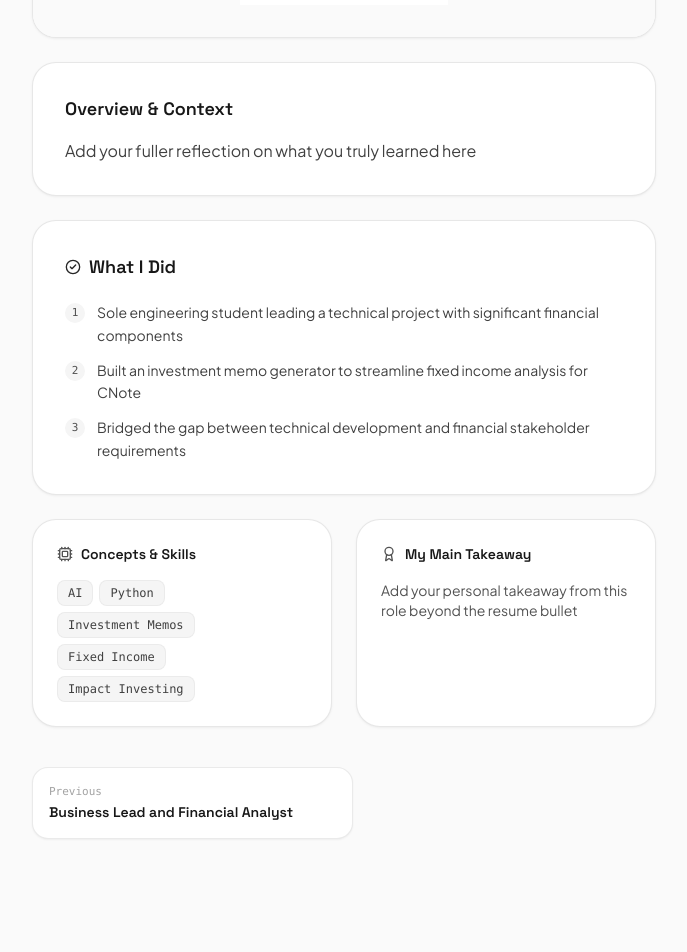
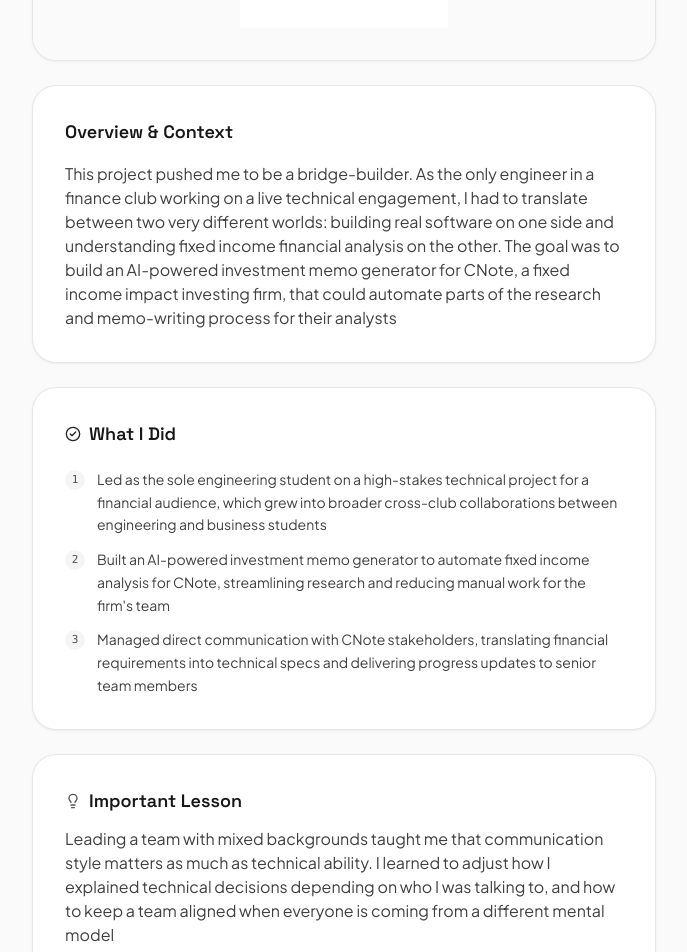
Before and after one commit to hannyww/portfolio, a Next.js app: page /work/cnote in a window 1280 px wide. Shown: the part 700-1652 px from the top of the page, without its empty margins (296-983 px from the left). Built offline with nearby package versions, Linux system fonts and the light colour scheme.

Commit message:
feat: cnote full story, credit interest, cross-functional leadership, no photos

```diff
--- a/src/data/portfolio.ts
+++ b/src/data/portfolio.ts
@@ -259,16 +259,17 @@ export const portfolioData: PortfolioData = {
       period: "January 2026 – Present",
       location: "New York, NY",
       photoSrc: "/photos/work-3.jpg",
-      oneLineDescription: "As the only engineering student in my finance club with coding experience, led an AI-powered investment memo generator for fixed income impact firm CNote",
+      oneLineDescription: "As the only engineering student in my finance club with coding experience, led the build of an AI-powered investment memo generator for fixed income impact firm CNote, bridging technical execution with financial strategy",
       fullSubpage: {
-        overview: "Add your fuller reflection on what you truly learned here",
+        overview: "This project pushed me to be a bridge-builder. As the only engineer in a finance club working on a live technical engagement, I had to translate between two very different worlds: building real software on one side and understanding fixed income financial analysis on the other. The goal was to build an AI-powered investment memo generator for CNote, a fixed income impact investing firm, that could automate parts of the research and memo-writing process for their analysts",
         highlights: [
-          "Sole engineering student leading a technical project with significant financial components",
-          "Built an investment memo generator to streamline fixed income analysis for CNote",
-          "Bridged the gap between technical development and financial stakeholder requirements",
+          "Led as the sole engineering student on a high-stakes technical project for a financial audience, which grew into broader cross-club collaborations between engineering and business students",
+          "Built an AI-powered investment memo generator to automate fixed income analysis for CNote, streamlining research and reducing manual work for the firm's team",
+          "Managed direct communication with CNote stakeholders, translating financial requirements into technical specs and delivering progress updates to senior team members",
         ],
-        technologies: ["AI", "Python", "Investment Memos", "Fixed Income", "Impact Investing"],
-        outcomes: "Add your personal takeaway from this role beyond the resume bullet",
+        technologies: ["AI", "Python", "Investment Memo Automation", "Fixed Income", "Impact Investing", "Prompt Engineering", "Cross-functional Leadership"],
+        keyLesson: "Leading a team with mixed backgrounds taught me that communication style matters as much as technical ability. I learned to adjust how I explained technical decisions depending on who I was talking to, and how to keep a team aligned when everyone is coming from a different mental model",
+        outcomes: "Working with a fixed income firm deepened my interest in credit markets. Analyzing investment memos, understanding bond ratings, and seeing how impact criteria layer onto credit decisions made me want to go further in credit investing, and I am still actively building on that interest. The project also reinforced how much leverage AI tooling can provide when applied thoughtfully to financial workflows, and how much value an engineer can add in a finance context when they genuinely understand both sides",
         externalUrl: "https://mycnote.com",
       },
     },
```
